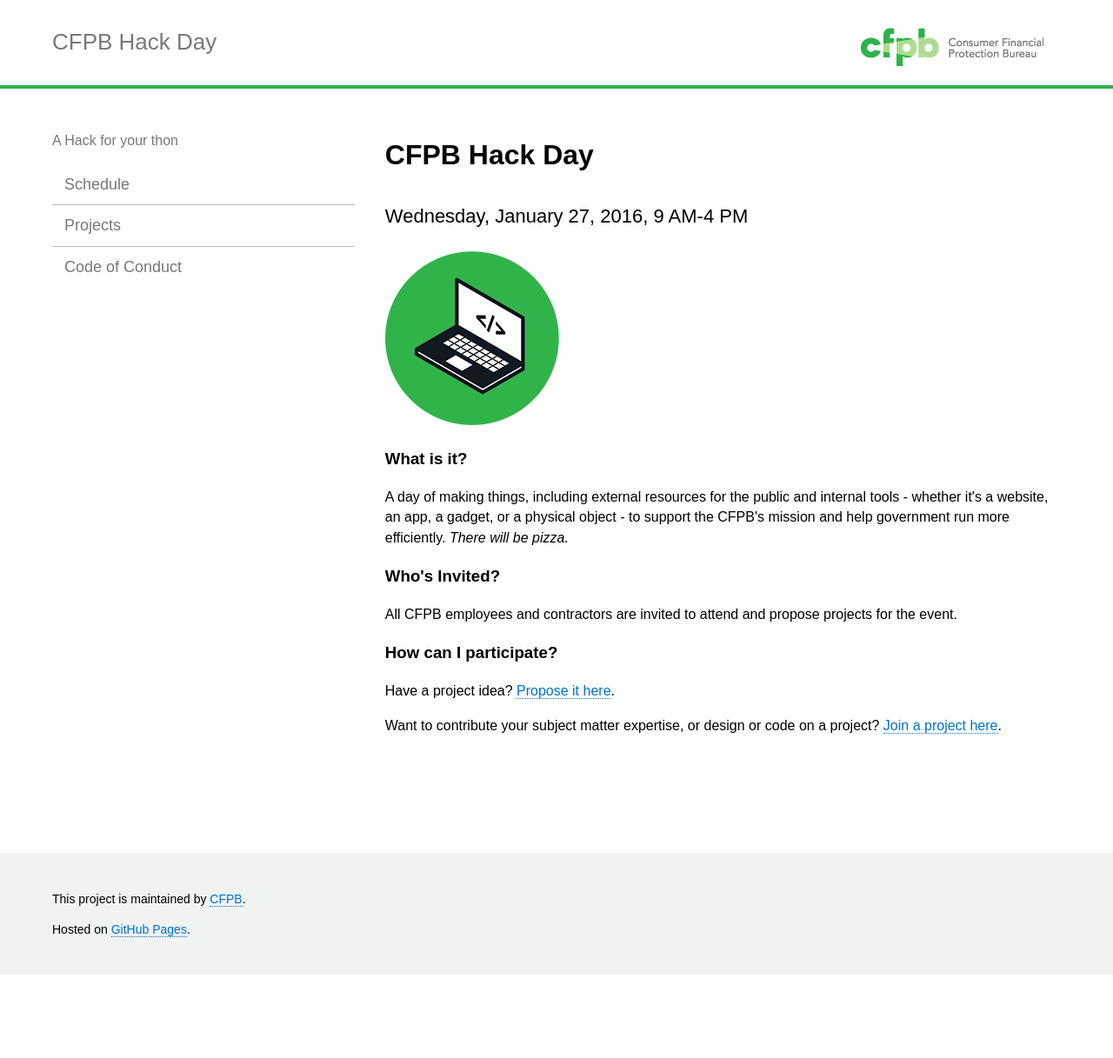
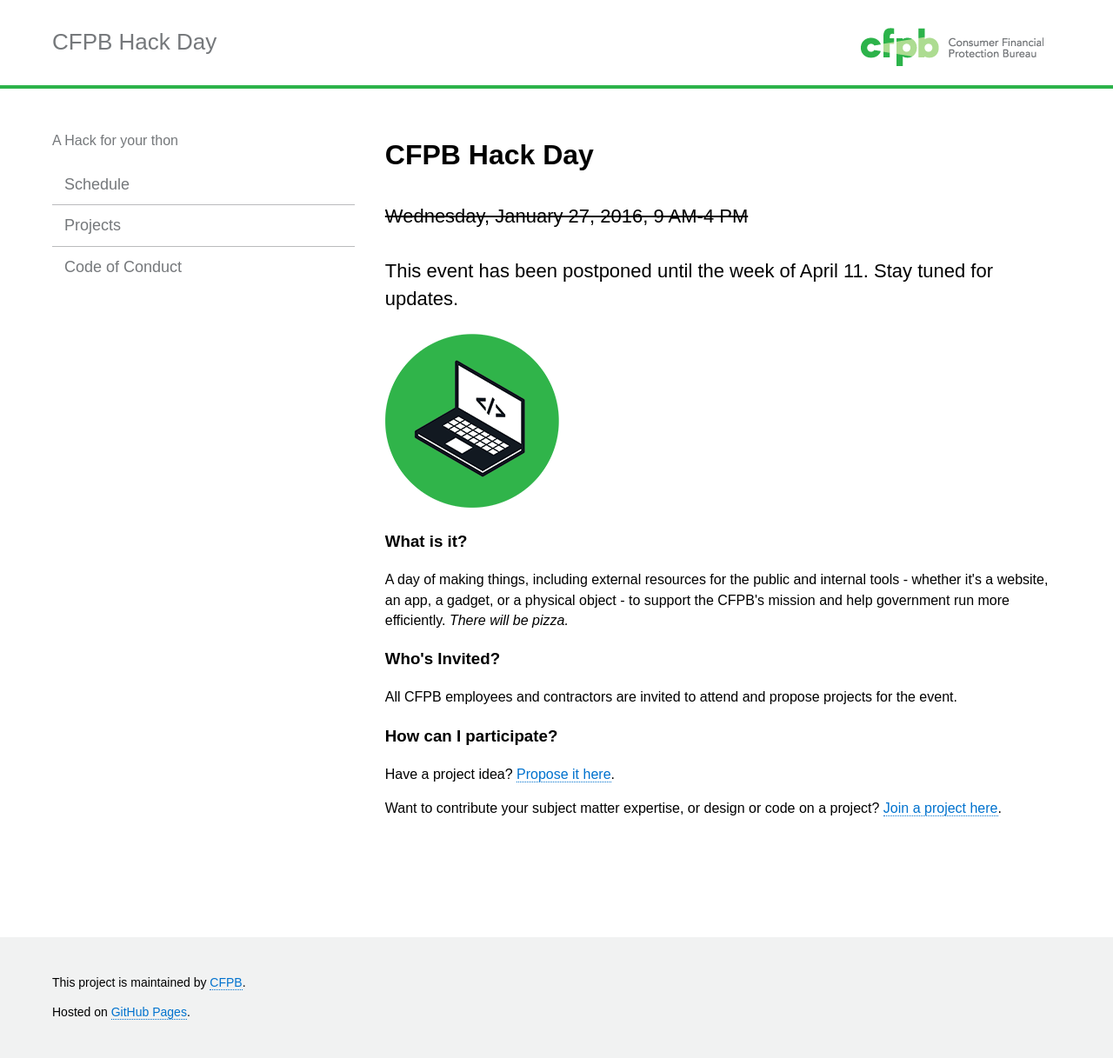
Before and after one commit to cfpb/hackathon, a Jekyll site: the page built from index.html, in a window 1280 px wide. Shown: the whole page at 87% size. Built offline with Jekyll 4.4.1, drawn with Linux system fonts in a browser that asks for light colours; before the commit the page ends 1121 px from its top, so only the background shows below that.

Commit message:
update with postponement

```diff
--- a/index.html
+++ b/index.html
@@ -8,7 +8,8 @@
 <section>
   <h1>CFPB Hack Day</h1>
 
-  <h2>Wednesday, January 27, 2016, 9 AM-4 PM</h2>
+  <h2><strike>Wednesday, January 27, 2016, 9 AM-4 PM</strike></h2>
+  <h2>This event has been postponed until the week of April 11. Stay tuned for updates.</h2>
 
   <br>
   <img src="assets/img/developers_isocon.png" alt="">
```
